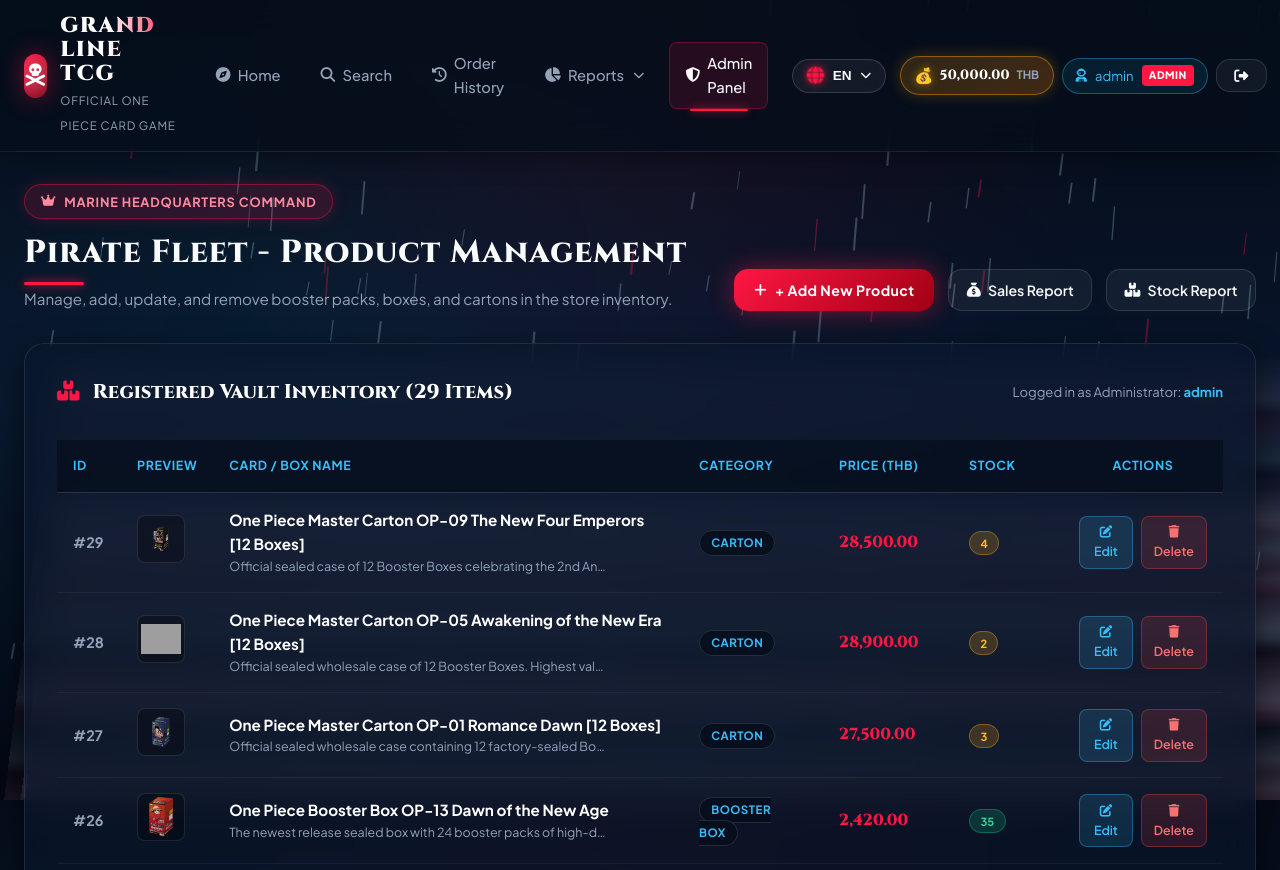
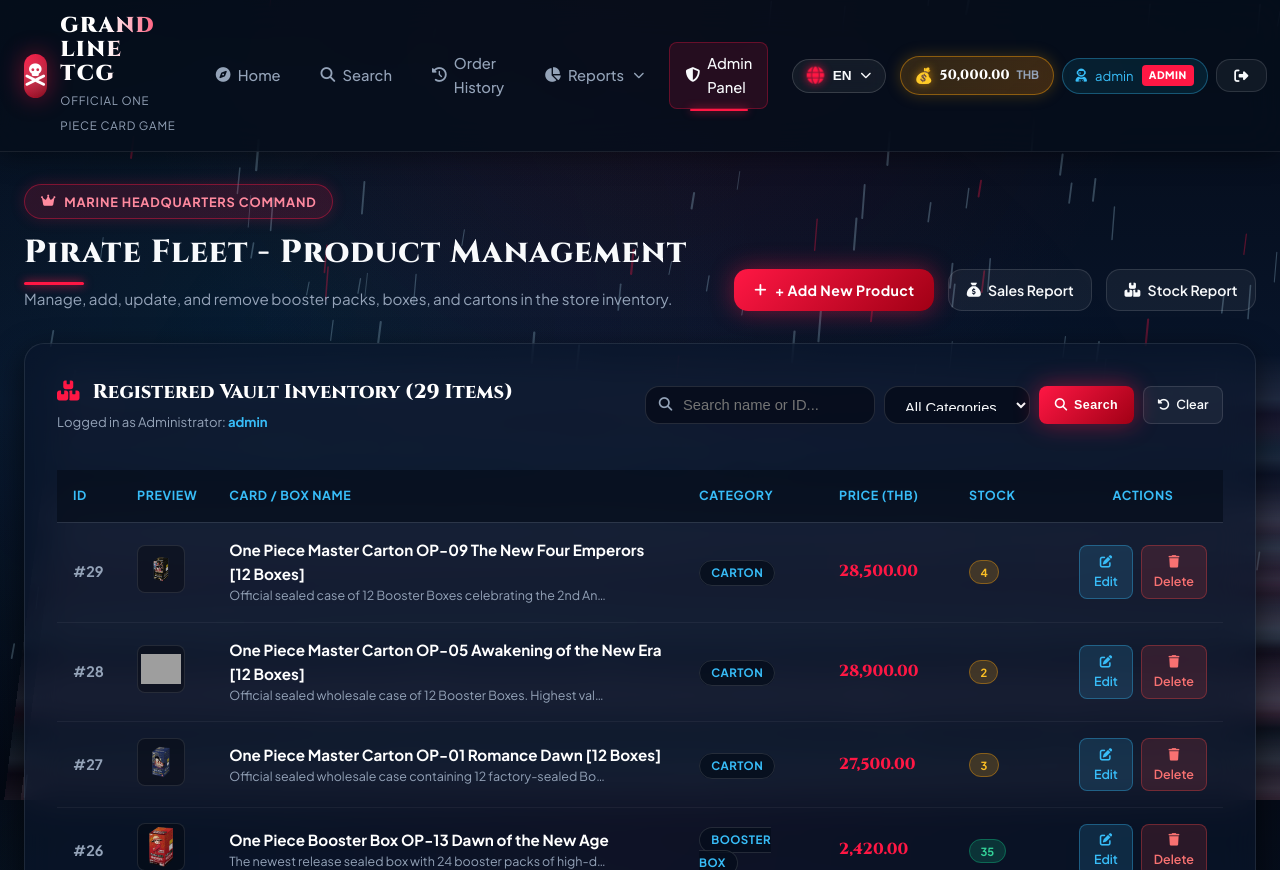
Before and after one commit to Thanawitkub/onepiece-tcg-shop-miniproject, a PHP site: page /admin.php in a window 1280 px wide. Shown: the top 870 px of the page. Run offline with PHP 8.4, Linux system fonts and the light colour scheme; a user stored in the database is signed in; data comes from the database, SQL or seed files in the repository; grey boxes are pictures that could not be loaded.

Commit message:
"เพิ่มช่องค้นหาในหน้า Admin"

```diff
--- a/admin.php
+++ b/admin.php
@@ -10,8 +10,29 @@ if (!isset($_SESSION['user_id']) || ($_SESSION['role'] ?? '') !== 'admin') {
     exit;
 }
 
-// Fetch all products
-$stmt = $pdo->query("SELECT * FROM products ORDER BY id DESC");
+// Capture search keyword and category filter via GET
+$search = trim($_GET['search'] ?? '');
+$category = trim($_GET['category'] ?? '');
+
+// Build secure query with prepared statements to prevent SQL injection
+$sql = "SELECT * FROM products WHERE 1=1";
+$params = [];
+
+if ($search !== '') {
+    $sql .= " AND (name LIKE :search_name OR id LIKE :search_id)";
+    $params[':search_name'] = '%' . $search . '%';
+    $params[':search_id'] = '%' . $search . '%';
+}
+
+if ($category !== '' && $category !== 'all') {
+    $sql .= " AND category = :category";
+    $params[':category'] = $category;
+}
+
+$sql .= " ORDER BY id DESC";
+
+$stmt = $pdo->prepare($sql);
+$stmt->execute($params);
 $products = $stmt->fetchAll();
 
 require_once __DIR__ . '/header.php';
@@ -69,7 +90,8 @@ require_once __DIR__ . '/header.php';
 
     <!-- Product Table Container -->
     <div class="admin-card">
-        <div style="display: flex; justify-content: space-between; align-items: center; margin-bottom: 1rem;">
+        <div style="display: flex; justify-content: space-between; align-items: center; margin-bottom: 1.25rem; flex-wrap: wrap; gap: 1rem;">
+            <div>
                 <h3 style="font-family: 'Cinzel', serif; font-size: 1.25rem; color: #fff;">
                     <i class="fa-solid fa-boxes-stacked" style="color: var(--haki-crimson); margin-right: 0.5rem;"></i>
                     Registered Vault Inventory (<?php echo count($products); ?> Items)
@@ -78,6 +100,50 @@ require_once __DIR__ . '/header.php';
                     Logged in as Administrator: <strong style="color: var(--ocean-cyan);"><?php echo htmlspecialchars($_SESSION['username']); ?></strong>
                 </span>
             </div>
+
+            <!-- Search & Filter Form (Top Right) -->
+            <form action="admin.php" method="GET" style="display: flex; gap: 0.55rem; align-items: center; flex-wrap: wrap;">
+                <div style="position: relative;">
+                    <i class="fa-solid fa-magnifying-glass" style="position: absolute; left: 0.85rem; top: 50%; transform: translateY(-50%); color: var(--text-muted); font-size: 0.85rem;"></i>
+                    <input type="text" name="search" class="form-control" style="padding-left: 2.3rem; height: 38px; width: 230px;" placeholder="Search name or ID..." value="<?php echo htmlspecialchars($search); ?>">
+                </div>
+
+                <select name="category" class="form-control" style="width: auto; height: 38px;">
+                    <option value="all" <?php echo ($category === 'all' || $category === '') ? 'selected' : ''; ?>>All Categories</option>
+                    <option value="Booster Pack" <?php echo ($category === 'Booster Pack') ? 'selected' : ''; ?>>Booster Pack</option>
+                    <option value="Booster Box" <?php echo ($category === 'Booster Box') ? 'selected' : ''; ?>>Booster Box</option>
+                    <option value="Carton" <?php echo ($category === 'Carton') ? 'selected' : ''; ?>>Carton</option>
+                </select>
+
+                <button type="submit" class="btn-haki btn-sm" style="height: 38px; padding: 0 1rem; display: inline-flex; align-items: center; gap: 0.4rem;">
+                    <i class="fa-solid fa-magnifying-glass"></i> Search
+                </button>
+
+                <a href="admin.php" class="btn-ghost btn-sm" style="height: 38px; padding: 0 0.85rem; display: inline-flex; align-items: center; gap: 0.4rem;" title="Reset filter">
+                    <i class="fa-solid fa-rotate-left"></i> Clear
+                </a>
+            </form>
+        </div>
+
+        <?php if ($search !== '' || ($category !== '' && $category !== 'all')): ?>
+            <div style="display: flex; align-items: center; justify-content: space-between; gap: 1rem; background: rgba(255, 23, 68, 0.08); border: 1px solid rgba(255, 23, 68, 0.25); border-radius: var(--radius-md); padding: 0.55rem 0.95rem; margin-bottom: 1.25rem;">
+                <div style="font-size: 0.86rem; color: #fff;">
+                    <i class="fa-solid fa-filter" style="color: var(--haki-crimson); margin-right: 0.4rem;"></i>
+                    Active Search:
+                    <?php if ($search !== ''): ?>
+                        Keyword: <strong style="color: var(--haki-crimson);">"<?php echo htmlspecialchars($search); ?>"</strong>
+                    <?php endif; ?>
+                    <?php if ($search !== '' && $category !== '' && $category !== 'all'): ?> &bull; <?php endif; ?>
+                    <?php if ($category !== '' && $category !== 'all'): ?>
+                        Category: <strong style="color: var(--ocean-cyan);">"<?php echo htmlspecialchars($category); ?>"</strong>
+                    <?php endif; ?>
+                    <span style="color: var(--text-muted); margin-left: 0.5rem;">(Found <?php echo count($products); ?> item<?php echo count($products) === 1 ? '' : 's'; ?>)</span>
+                </div>
+                <a href="admin.php" style="color: var(--text-muted); text-decoration: none; font-size: 0.8rem; display: flex; align-items: center; gap: 0.35rem;" onmouseover="this.style.color='#fff'" onmouseout="this.style.color='var(--text-muted)'">
+                    <i class="fa-solid fa-xmark"></i> Clear filter
+                </a>
+            </div>
+        <?php endif; ?>
 
         <div class="table-responsive">
             <table class="pirate-table">
@@ -96,7 +162,18 @@ require_once __DIR__ . '/header.php';
                     <?php if (empty($products)): ?>
                         <tr>
                             <td colspan="7" style="text-align: center; padding: 2.5rem; color: var(--text-muted);">
+                                <?php if ($search !== '' || ($category !== '' && $category !== 'all')): ?>
+                                    <div style="font-size: 1.1rem; color: #fff; margin-bottom: 0.5rem;">
+                                        <i class="fa-solid fa-magnifying-glass" style="color: var(--haki-crimson); margin-right: 0.5rem;"></i>
+                                        No treasures found matching your search criteria.
+                                    </div>
+                                    <p style="font-size: 0.85rem; margin-bottom: 1rem;">Try searching with different keywords or reset your filter.</p>
+                                    <a href="admin.php" class="btn-ghost btn-sm" style="display: inline-flex; align-items: center; gap: 0.4rem;">
+                                        <i class="fa-solid fa-rotate-left"></i> View All Items
+                                    </a>
+                                <?php else: ?>
                                     No products found in the database. Click "+ Add New Product" to forge your first card.
+                                <?php endif; ?>
                             </td>
                         </tr>
                     <?php else: ?>
```
Lines whose indentation alone changed are shown as unchanged.
